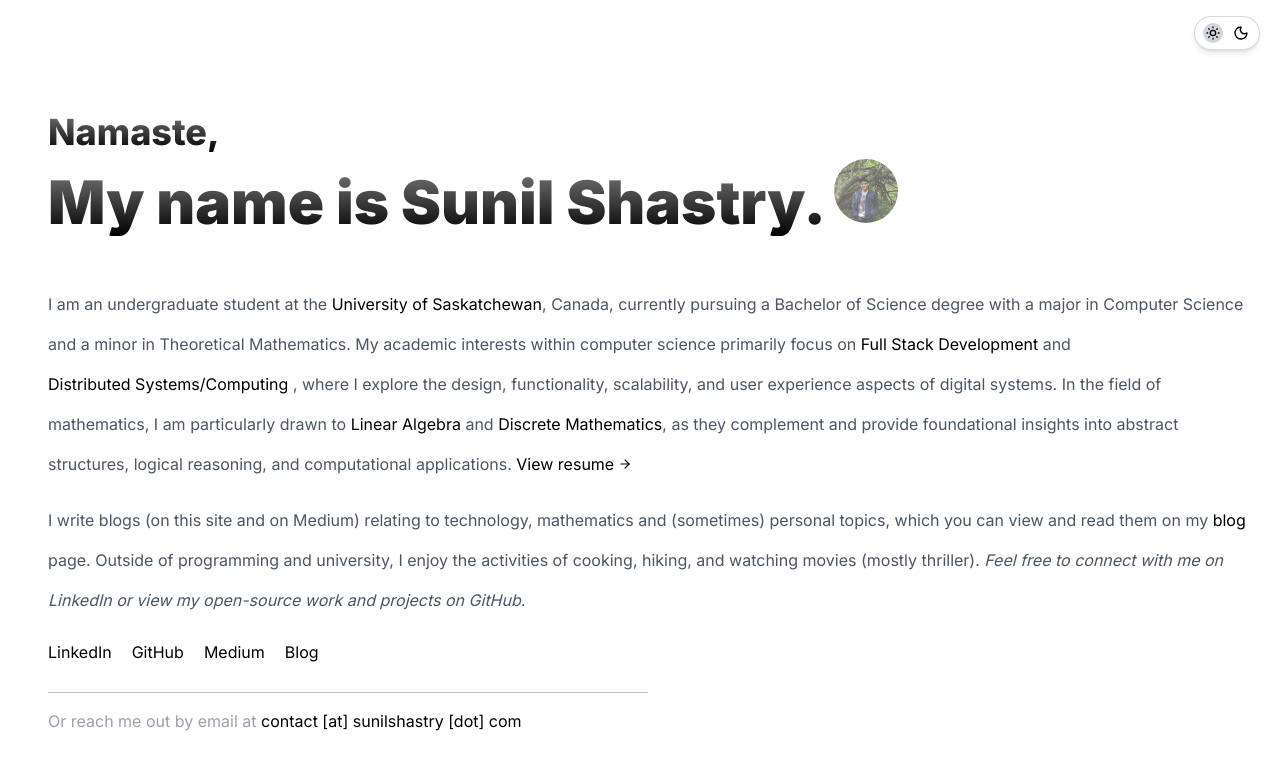
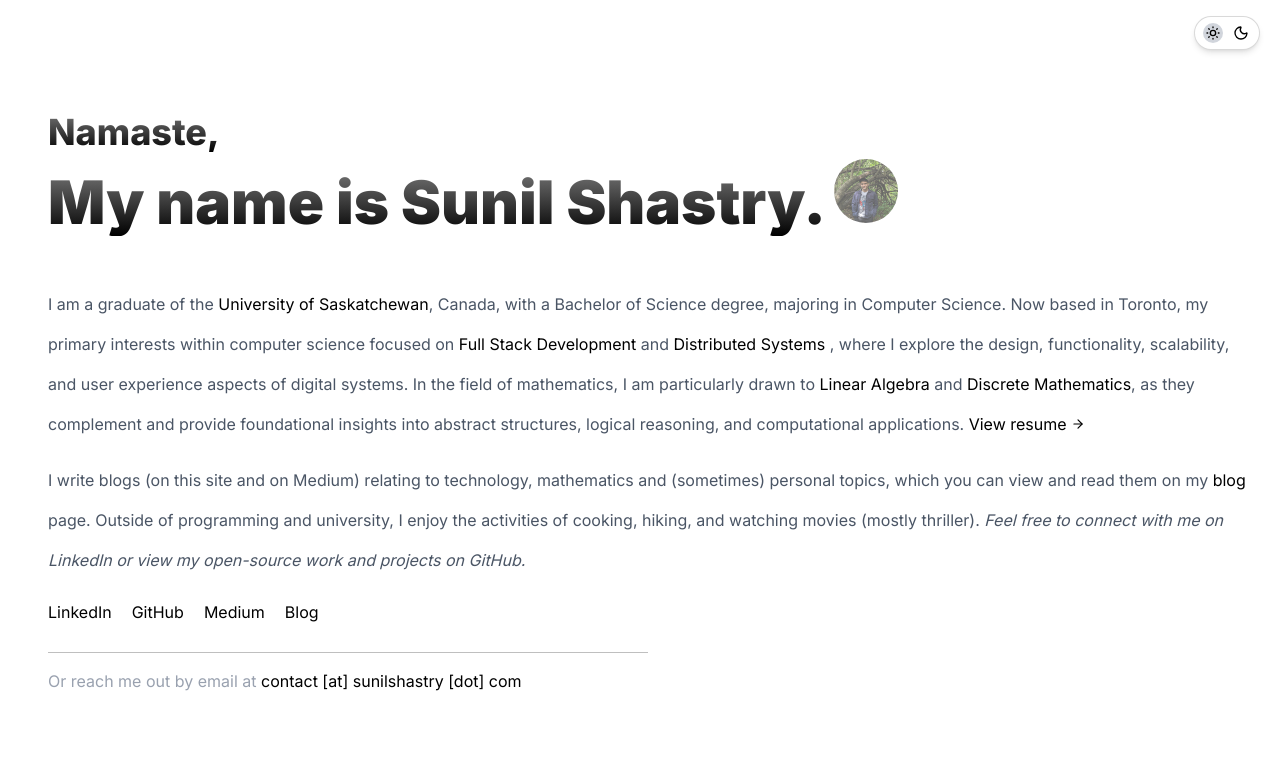
Before and after one commit to sunillshastry/sunilshastry.com, a Next.js app: page / in a window 1280 px wide. Shown: the top 770 px of the page. Built offline with nearby package versions, Linux system fonts and the light colour scheme.

Commit message:
Update the content to reflect latest information and about details

```diff
--- a/app/page.tsx
+++ b/app/page.tsx
@@ -53,16 +53,16 @@ export default function Page() {
 				className={`mt-12 text-base leading-10 ${theme === 'dark' ? 'text-gray-400' : 'text-gray-600'}`}
 			>
 				<Paragraph>
-					I am an undergraduate student at the{' '}
+					I am a graduate of the{' '}
 					<AnchorLink
 						href="https://usask.ca/"
 						title="University of Saskatchewan (USask)"
 					>
 						University of Saskatchewan
 					</AnchorLink>
-					, Canada, currently pursuing a Bachelor of Science degree with a major
-					in Computer Science and a minor in Theoretical Mathematics. My
-					academic interests within computer science primarily focus on{' '}
+					, Canada, with a Bachelor of Science degree, majoring in Computer
+					Science. Now based in Toronto, my primary interests within computer
+					science focused on{' '}
 					<AnchorLink
 						href="https://aws.amazon.com/what-is/full-stack-development/"
 						title="What is Full Stack Development (AWS)"
@@ -74,7 +74,7 @@ export default function Page() {
 						href="https://en.wikipedia.org/wiki/Distributed_computing"
 						title="Distributed Computing (Wikipedia)"
 					>
-						Distributed Systems/Computing
+						Distributed Systems
 					</AnchorLink>{' '}
 					, where I explore the design, functionality, scalability, and user
 					experience aspects of digital systems. In the field of mathematics, I
```
